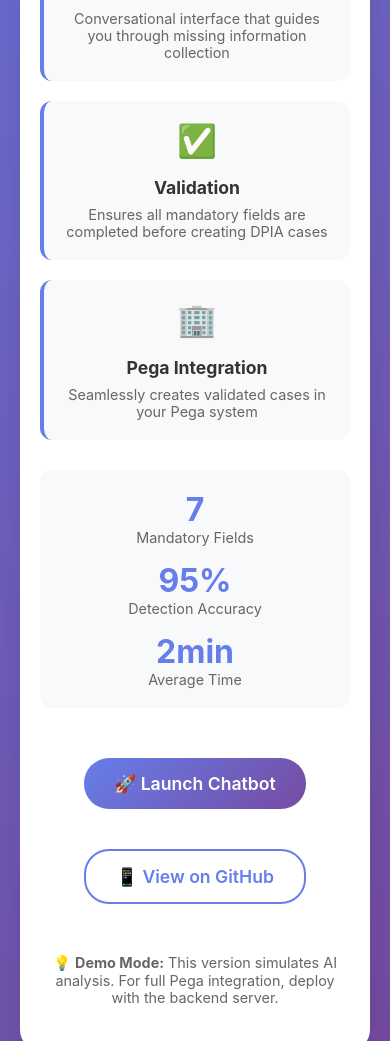
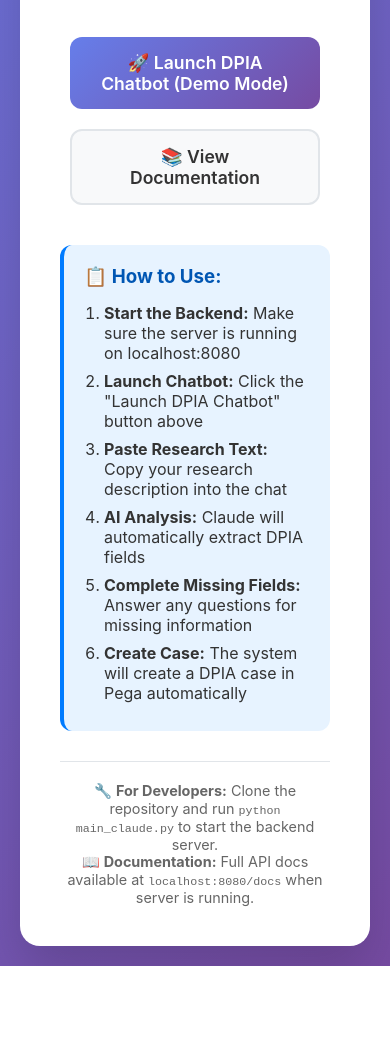
Before and after one commit to Bhashyem/dpia-ai-chatbot, a website: page index.html in a window 390 px wide. Shown: the part 727-1768 px from the top of the page. After the commit the page ends 1693 px from the top, so only its background shows below. Drawn offline with Linux system fonts and the light colour scheme; no server answers.

Commit message:
✨ Add landing page for Claude-enhanced DPIA chatbot - Features: Server status detection, direct access to production chatbot, usage instructions for colleagues, responsive design with feature highlights - Links: Production chatbot, GitHub documentation, API docs - Status: Real-time server connectivity check with fallback to demo mode

```diff
--- a/index.html
+++ b/index.html
@@ -3,258 +3,270 @@
 <head>
     <meta charset="UTF-8">
     <meta name="viewport" content="width=device-width, initial-scale=1.0">
-    <title>🤖 DPIA Analysis AI Chatbot</title>
-    <meta name="description" content="Intelligent conversational assistant for analyzing research text and creating validated DPIA cases">
-    <meta name="keywords" content="AI, chatbot, DPIA, research analysis, Pega, healthcare, pathology">
-    <meta name="author" content="DPIA Analysis Team">
+    <title>🤖 DPIA AI Chatbot - Claude Enhanced</title>
+    <style>
+        * {
+            margin: 0;
+            padding: 0;
+            box-sizing: border-box;
+        }
 
-    <!-- Open Graph / Facebook -->
-    <meta property="og:type" content="website">
-    <meta property="og:url" content="https://your-username.github.io/dpia-analysis-chatbot/">
-    <meta property="og:title" content="🤖 DPIA Analysis AI Chatbot">
-    <meta property="og:description" content="Intelligent conversational assistant for analyzing research text and creating validated DPIA cases">
-    <meta property="og:image" content="https://your-username.github.io/dpia-analysis-chatbot/assets/preview.png">
-
-    <!-- Twitter -->
-    <meta property="twitter:card" content="summary_large_image">
-    <meta property="twitter:url" content="https://your-username.github.io/dpia-analysis-chatbot/">
-    <meta property="twitter:title" content="🤖 DPIA Analysis AI Chatbot">
-    <meta property="twitter:description" content="Intelligent conversational assistant for analyzing research text and creating validated DPIA cases">
-    <meta property="twitter:image" content="https://your-username.github.io/dpia-analysis-chatbot/assets/preview.png">
-
-    <style>
         body {
-            font-family: -apple-system, BlinkMacSystemFont, 'Segoe UI', Roboto, sans-serif;
+            font-family: -apple-system, BlinkMacSystemFont, 'Segoe UI', Roboto, 'Helvetica Neue', Arial, sans-serif;
             background: linear-gradient(135deg, #667eea 0%, #764ba2 100%);
             min-height: 100vh;
             display: flex;
             align-items: center;
             justify-content: center;
-            margin: 0;
             padding: 20px;
         }
 
-        .landing-container {
+        .container {
             background: white;
             border-radius: 20px;
+            box-shadow: 0 25px 50px rgba(0,0,0,0.15);
+            width: 100%;
+            max-width: 600px;
             padding: 40px;
             text-align: center;
-            box-shadow: 0 25px 50px rgba(0,0,0,0.15);
-            max-width: 600px;
-            width: 100%;
         }
 
-        .logo {
-            font-size: 4em;
-            margin-bottom: 20px;
+        .header {
+            margin-bottom: 30px;
         }
 
-        h1 {
-            color: #333;
-            margin-bottom: 15px;
-            font-size: 2.2em;
+        .header h1 {
+            font-size: 2.5em;
+            margin-bottom: 10px;
+            background: linear-gradient(135deg, #667eea 0%, #764ba2 100%);
+            -webkit-background-clip: text;
+            -webkit-text-fill-color: transparent;
+            background-clip: text;
         }
 
-        .subtitle {
+        .header p {
             color: #666;
             font-size: 1.1em;
-            margin-bottom: 30px;
             line-height: 1.6;
         }
 
         .features {
-            display: grid;
-            grid-template-columns: repeat(auto-fit, minmax(200px, 1fr));
-            gap: 20px;
             margin: 30px 0;
+            text-align: left;
         }
 
         .feature {
-            padding: 20px;
-            background: #f8f9fa;
-            border-radius: 12px;
-            border-left: 4px solid #667eea;
-        }
-
-        .feature-icon {
-            font-size: 2em;
-            margin-bottom: 10px;
-        }
-
-        .feature h3 {
-            color: #333;
-            margin-bottom: 8px;
-            font-size: 1.1em;
-        }
-
-        .feature p {
-            color: #666;
-            font-size: 0.9em;
-            margin: 0;
-        }
-
-        .cta-button {
-            background: linear-gradient(135deg, #667eea 0%, #764ba2 100%);
-            color: white;
-            border: none;
-            padding: 15px 30px;
-            border-radius: 25px;
-            font-size: 1.1em;
-            font-weight: 600;
-            cursor: pointer;
-            text-decoration: none;
-            display: inline-block;
-            margin: 20px 10px;
-            transition: transform 0.2s;
-        }
-
-        .cta-button:hover {
-            transform: translateY(-2px);
-        }
-
-        .secondary-button {
-            background: transparent;
-            color: #667eea;
-            border: 2px solid #667eea;
-        }
-
-        .secondary-button:hover {
-            background: #667eea;
-            color: white;
-        }
-
-        .stats {
             display: flex;
-            justify-content: space-around;
-            margin: 30px 0;
-            padding: 20px;
+            align-items: center;
+            margin: 15px 0;
+            padding: 15px;
             background: #f8f9fa;
             border-radius: 12px;
         }
 
-        .stat {
+        .feature-icon {
+            font-size: 1.5em;
+            margin-right: 15px;
+            width: 40px;
             text-align: center;
         }
 
-        .stat-number {
-            font-size: 2em;
-            font-weight: bold;
-            color: #667eea;
+        .feature-text {
+            flex: 1;
         }
 
-        .stat-label {
+        .feature-title {
+            font-weight: 600;
+            color: #333;
+            margin-bottom: 5px;
+        }
+
+        .feature-desc {
             color: #666;
             font-size: 0.9em;
         }
 
-        @media (max-width: 768px) {
-            .landing-container {
-                padding: 30px 20px;
-            }
+        .cta-buttons {
+            margin: 30px 0;
+        }
 
-            h1 {
-                font-size: 1.8em;
-            }
+        .btn {
+            display: inline-block;
+            padding: 15px 30px;
+            margin: 10px;
+            border-radius: 12px;
+            text-decoration: none;
+            font-weight: 600;
+            font-size: 1.1em;
+            transition: all 0.3s ease;
+            border: none;
+            cursor: pointer;
+        }
 
-            .features {
-                grid-template-columns: 1fr;
-            }
+        .btn-primary {
+            background: linear-gradient(135deg, #667eea 0%, #764ba2 100%);
+            color: white;
+        }
 
-            .stats {
-                flex-direction: column;
-                gap: 15px;
-            }
+        .btn-primary:hover {
+            transform: translateY(-2px);
+            box-shadow: 0 10px 25px rgba(102, 126, 234, 0.3);
+        }
+
+        .btn-secondary {
+            background: #f8f9fa;
+            color: #333;
+            border: 2px solid #e1e5e9;
+        }
+
+        .btn-secondary:hover {
+            background: #e9ecef;
+            transform: translateY(-1px);
+        }
+
+        .status {
+            margin: 20px 0;
+            padding: 15px;
+            border-radius: 12px;
+            font-weight: 600;
+        }
+
+        .status.online {
+            background: #d4edda;
+            color: #155724;
+            border: 1px solid #c3e6cb;
+        }
+
+        .status.offline {
+            background: #f8d7da;
+            color: #721c24;
+            border: 1px solid #f5c6cb;
+        }
+
+        .instructions {
+            margin: 30px 0;
+            text-align: left;
+            background: #e7f3ff;
+            padding: 20px;
+            border-radius: 12px;
+            border-left: 4px solid #007bff;
+        }
+
+        .instructions h3 {
+            color: #0056b3;
+            margin-bottom: 15px;
+        }
+
+        .instructions ol {
+            margin-left: 20px;
+        }
+
+        .instructions li {
+            margin: 8px 0;
+            color: #333;
+        }
+
+        .footer {
+            margin-top: 30px;
+            padding-top: 20px;
+            border-top: 1px solid #e1e5e9;
+            color: #666;
+            font-size: 0.9em;
         }
     </style>
 </head>
 <body>
-    <div class="landing-container">
-        <div class="logo">🤖</div>
-        <h1>DPIA Analysis AI Chatbot</h1>
-        <p class="subtitle">
-            Intelligent conversational assistant for analyzing research text and creating validated
-            Data Privacy Impact Assessment (DPIA) cases with automatic field detection and interactive guidance.
-        </p>
+    <div class="container">
+        <div class="header">
+            <h1>🤖 DPIA AI Chatbot</h1>
+            <p>Claude-Enhanced Data Privacy Impact Assessment Assistant</p>
+        </div>
+
+        <div id="serverStatus" class="status offline">
+            🔴 Checking server status...
+        </div>
 
         <div class="features">
             <div class="feature">
-                <div class="feature-icon">🔍</div>
-                <h3>Smart Analysis</h3>
-                <p>Automatically detects therapeutic areas, procedures, and key information from research text</p>
+                <div class="feature-icon">🧠</div>
+                <div class="feature-text">
+                    <div class="feature-title">Claude AI Integration</div>
+                    <div class="feature-desc">Intelligent analysis of research text with automatic field extraction</div>
+                </div>
             </div>
             <div class="feature">
-                <div class="feature-icon">💬</div>
-                <h3>Interactive Chat</h3>
-                <p>Conversational interface that guides you through missing information collection</p>
-            </div>
-            <div class="feature">
-                <div class="feature-icon">✅</div>
-                <h3>Validation</h3>
-                <p>Ensures all mandatory fields are completed before creating DPIA cases</p>
+                <div class="feature-icon">🔬</div>
+                <div class="feature-text">
+                    <div class="feature-title">Biomedical Research Focus</div>
+                    <div class="feature-desc">Specialized for therapeutic areas, procedures, and assay types</div>
+                </div>
             </div>
             <div class="feature">
                 <div class="feature-icon">🏢</div>
-                <h3>Pega Integration</h3>
-                <p>Seamlessly creates validated cases in your Pega system</p>
+                <div class="feature-text">
+                    <div class="feature-title">Pega Integration</div>
+                    <div class="feature-desc">Automatic DPIA case creation in your Pega system</div>
+                </div>
             </div>
         </div>
 
-        <div class="stats">
-            <div class="stat">
-                <div class="stat-number">7</div>
-                <div class="stat-label">Mandatory Fields</div>
-            </div>
-            <div class="stat">
-                <div class="stat-number">95%</div>
-                <div class="stat-label">Detection Accuracy</div>
-            </div>
-            <div class="stat">
-                <div class="stat-number">2min</div>
-                <div class="stat-label">Average Time</div>
-            </div>
-        </div>
-
-        <div>
-            <a href="dpia_chatbot.html" class="cta-button">
-                🚀 Launch Chatbot
+        <div class="cta-buttons">
+            <a href="dpia_chatbot_production.html" class="btn btn-primary" id="launchBtn">
+                🚀 Launch DPIA Chatbot
             </a>
-            <a href="https://github.com/your-username/dpia-analysis-chatbot" class="cta-button secondary-button" target="_blank">
-                📱 View on GitHub
+            <a href="https://github.com/Bhashyem/dpia-ai-chatbot" class="btn btn-secondary" target="_blank">
+                📚 View Documentation
             </a>
         </div>
 
-        <p style="margin-top: 30px; color: #666; font-size: 0.9em;">
-            💡 <strong>Demo Mode:</strong> This version simulates AI analysis.
-            For full Pega integration, deploy with the backend server.
-        </p>
+        <div class="instructions">
+            <h3>📋 How to Use:</h3>
+            <ol>
+                <li><strong>Start the Backend:</strong> Make sure the server is running on localhost:8080</li>
+                <li><strong>Launch Chatbot:</strong> Click the "Launch DPIA Chatbot" button above</li>
+                <li><strong>Paste Research Text:</strong> Copy your research description into the chat</li>
+                <li><strong>AI Analysis:</strong> Claude will automatically extract DPIA fields</li>
+                <li><strong>Complete Missing Fields:</strong> Answer any questions for missing information</li>
+                <li><strong>Create Case:</strong> The system will create a DPIA case in Pega automatically</li>
+            </ol>
+        </div>
+
+        <div class="footer">
+            <p>🔧 <strong>For Developers:</strong> Clone the repository and run <code>python main_claude.py</code> to start the backend server.</p>
+            <p>📖 <strong>Documentation:</strong> Full API docs available at <code>localhost:8080/docs</code> when server is running.</p>
+        </div>
     </div>
 
     <script>
-        // Auto-redirect to chatbot after 5 seconds if no interaction
-        let redirectTimer = setTimeout(() => {
-            window.location.href = 'dpia_chatbot.html';
-        }, 10000);
+        // Check server status
+        async function checkServerStatus() {
+            try {
+                const response = await fetch('http://localhost:8080/health');
+                if (response.ok) {
+                    const statusEl = document.getElementById('serverStatus');
+                    statusEl.className = 'status online';
+                    statusEl.innerHTML = '🟢 Server Online - Claude AI Ready';
 
-        // Cancel redirect if user interacts with the page
-        document.addEventListener('click', () => {
-            clearTimeout(redirectTimer);
-        });
+                    const launchBtn = document.getElementById('launchBtn');
+                    launchBtn.style.background = 'linear-gradient(135deg, #28a745 0%, #20c997 100%)';
+                } else {
+                    throw new Error('Server not responding');
+                }
+            } catch (error) {
+                const statusEl = document.getElementById('serverStatus');
+                statusEl.className = 'status offline';
+                statusEl.innerHTML = '🔴 Server Offline - Demo Mode Available';
 
-        document.addEventListener('scroll', () => {
-            clearTimeout(redirectTimer);
-        });
+                const launchBtn = document.getElementById('launchBtn');
+                launchBtn.innerHTML = '🚀 Launch DPIA Chatbot (Demo Mode)';
+            }
+        }
 
-        // Add some interactive elements
-        document.querySelectorAll('.feature').forEach(feature => {
-            feature.addEventListener('mouseenter', () => {
-                feature.style.transform = 'translateY(-5px)';
-                feature.style.transition = 'transform 0.3s ease';
-            });
+        // Check status on load
+        document.addEventListener('DOMContentLoaded', checkServerStatus);
 
-            feature.addEventListener('mouseleave', () => {
-                feature.style.transform = 'translateY(0)';
-            });
-        });
+        // Recheck every 30 seconds
+        setInterval(checkServerStatus, 30000);
     </script>
 </body>
 </html>
```
